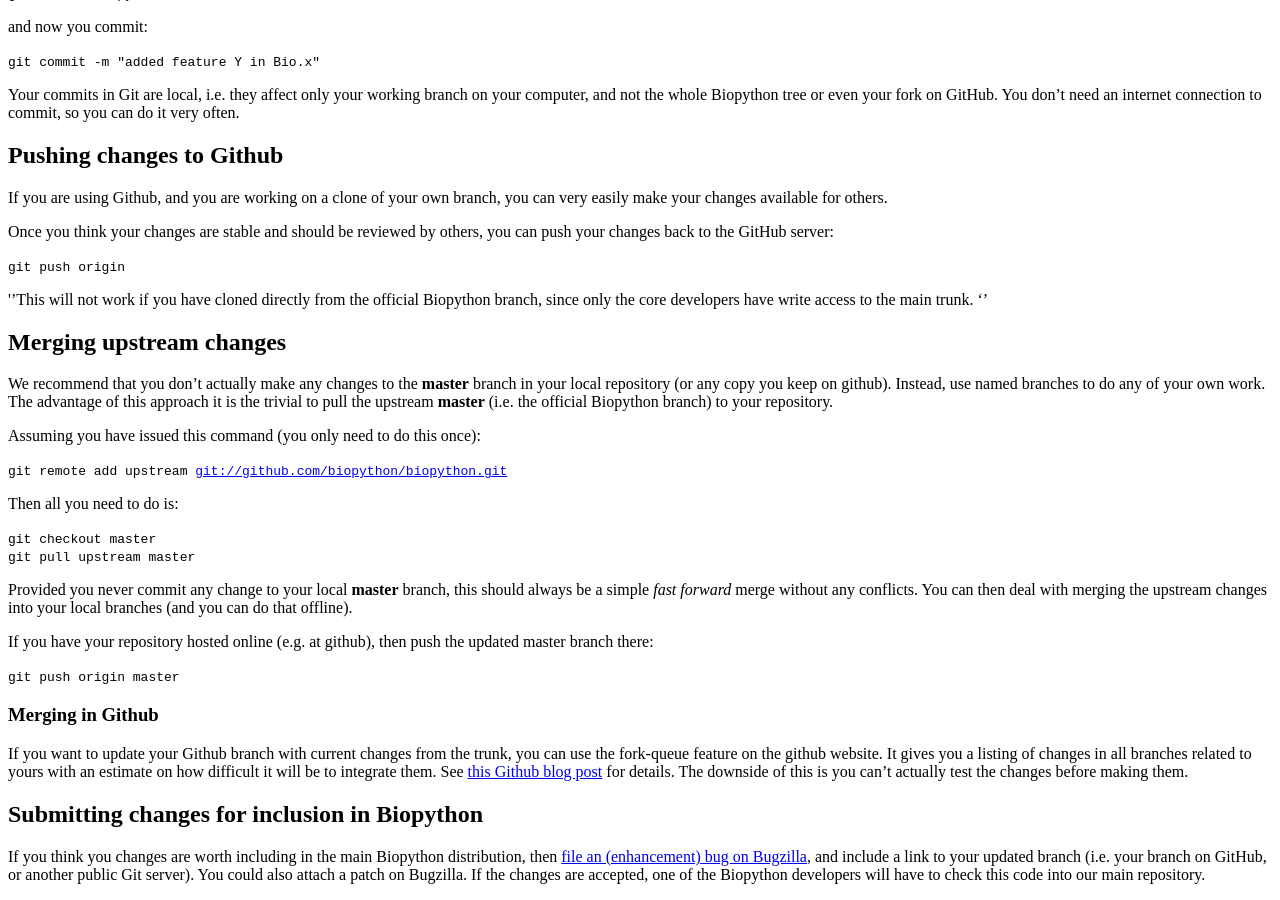
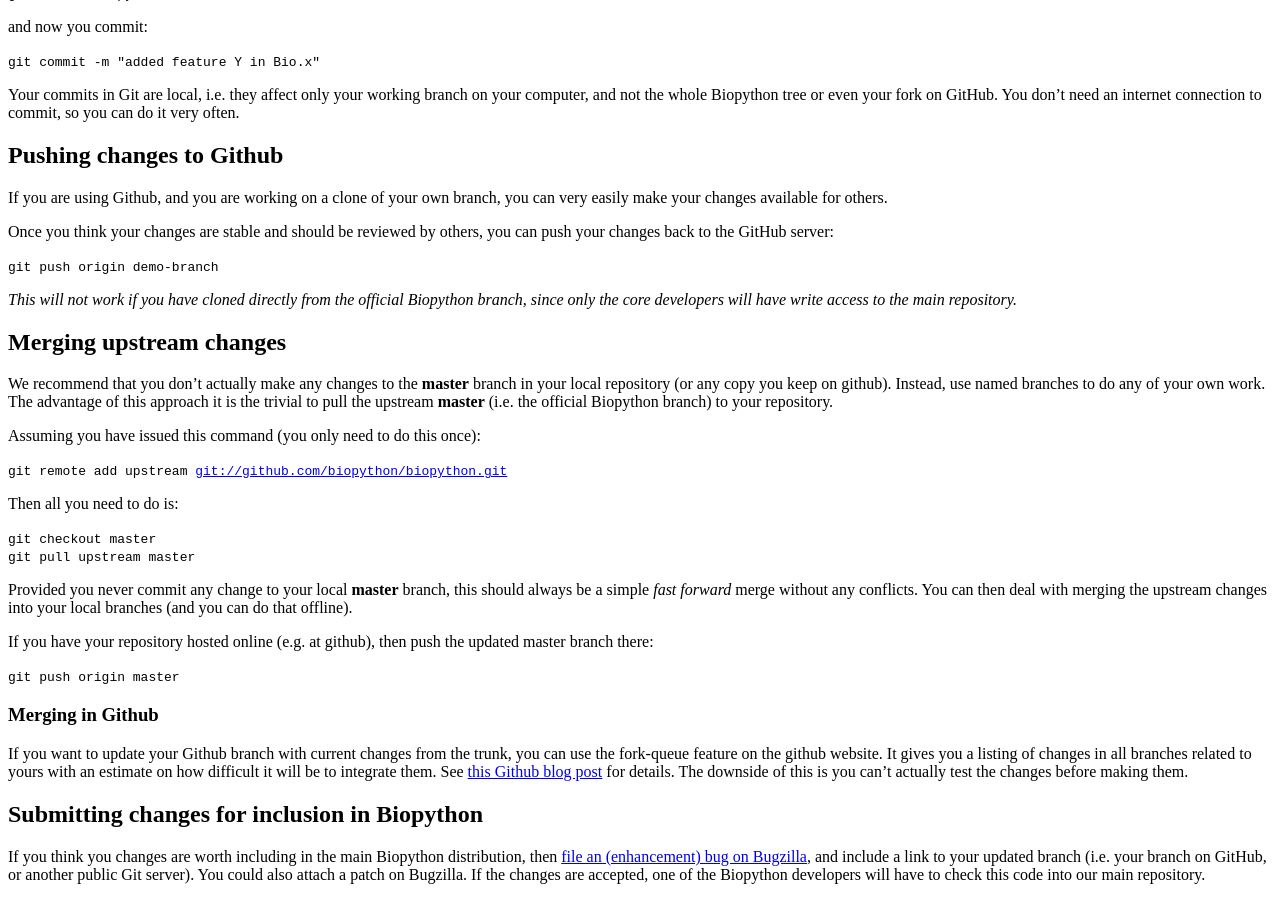
Before and after one commit to biopython/biopython.github.io, a Jekyll site: the page built from wiki/GitUsage.md, in a window 1280 px wide and 900 px high, scrolled down 2743 px. Built offline with Jekyll 4.4.1, drawn with Linux system fonts in a browser that asks for light colours.

Commit message:
/* Pushing changes to Github */

```diff
--- a/wiki/GitUsage.md
+++ b/wiki/GitUsage.md
@@ -248,11 +248,11 @@ branch, you can very easily make your changes available for others.
 Once you think your changes are stable and should be reviewed by others,
 you can push your changes back to the GitHub server:
 
-`git push origin`
+`git push origin demo-branch`
 
-''This will not work if you have cloned directly from the official
-Biopython branch, since only the core developers have write access to
-the main trunk. ''
+*This will not work if you have cloned directly from the official
+Biopython branch, since only the core developers will have write access
+to the main repository.*
 
 Merging upstream changes
 ------------------------
```
Also changed, not shown: 1 other file.
